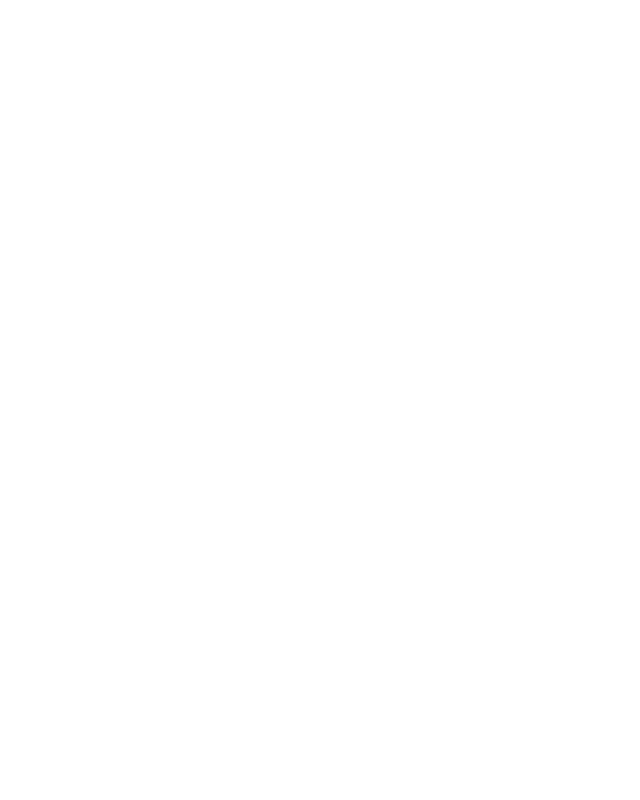
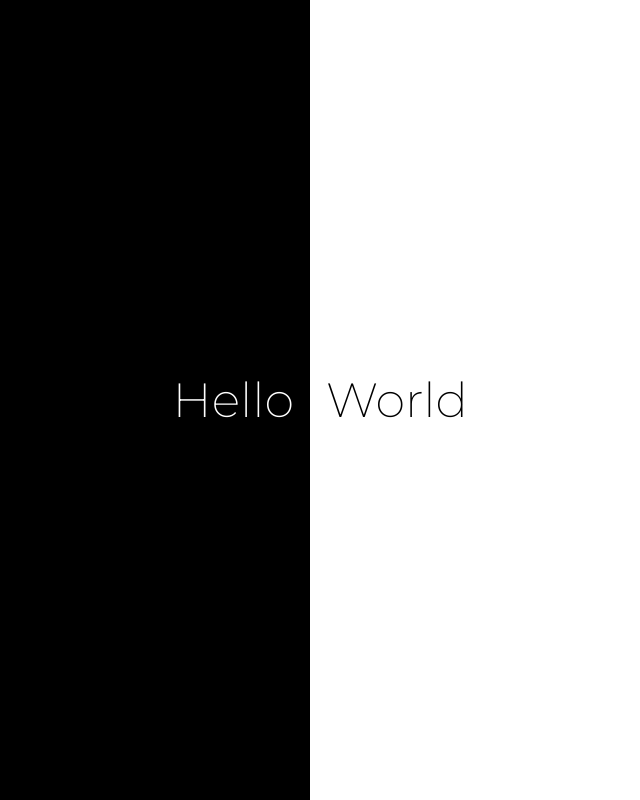
Before and after one commit to pwabucket/pwabucket-hello-world, a React (Vite) app: page / in a window 1280 px wide. Shown: the whole page, without its empty margins (330-970 px from the left). Built offline with nearby package versions, Linux system fonts and the light colour scheme.

Commit message:
Designed page

```diff
--- a/src/App.tsx
+++ b/src/App.tsx
@@ -1,5 +1,14 @@
 function App() {
-  return null;
+  return (
+    <div className="flex flex-col min-h-screen text-5xl font-extralight md:flex-row">
+      <div className="flex items-end justify-center flex-1 p-4 text-white bg-black md:justify-end md:items-center">
+        Hello
+      </div>
+      <div className="flex items-start justify-center flex-1 p-4 text-black bg-white md:justify-start md:items-center">
+        World
+      </div>
+    </div>
+  );
 }
 
 export default App;
```
